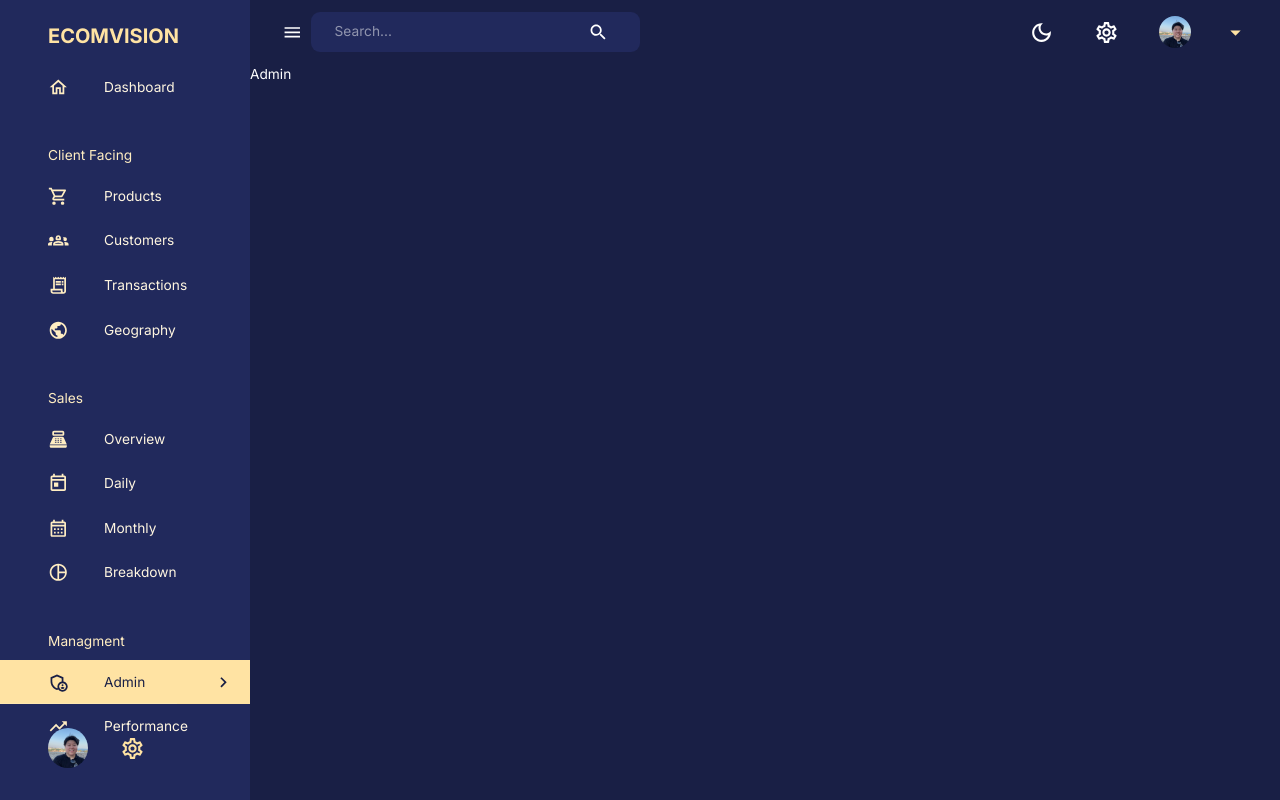
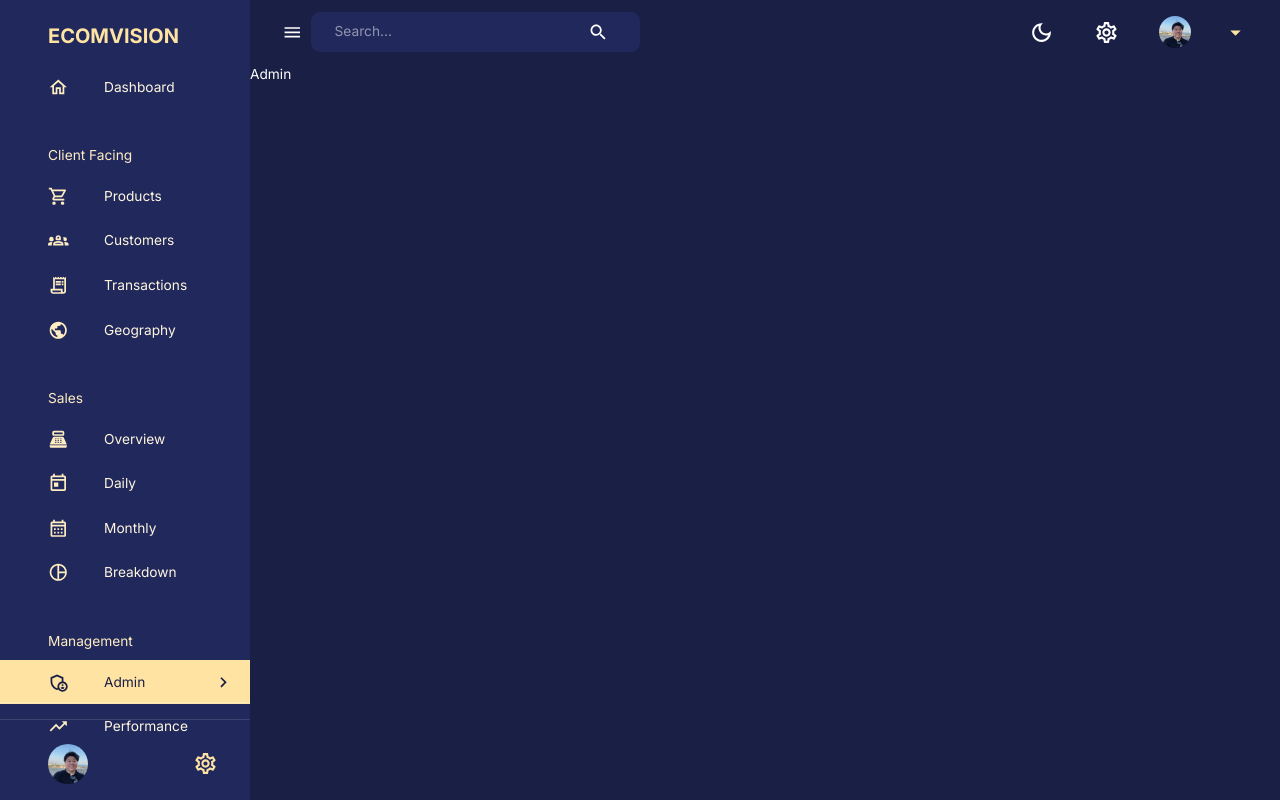
Before and after one commit to DingoDang1113/mern_dashboard, a React (Create React App) app in the folder client/: page /admin in a window 1280 px wide. Built offline with nearby package versions, Linux system fonts and the light colour scheme; no server answers.

Commit message:
fix side bar overlapping & typos

```diff
--- a/client/src/components/Sidebar.jsx
+++ b/client/src/components/Sidebar.jsx
@@ -82,7 +82,7 @@ const navItems = [
         icon: <PieChartOutlined />
     },
     {
-        text: "Managment",
+        text: "Management",
         icon: null
     },
     {
@@ -134,7 +134,7 @@ const Sidebar = ({
 
             }}
         >
-            <Box width="100%" height="100%">
+            <Box width="100%" display="flex" flexDirection="column" sx={{ postion: "relative"}}>
                 <Box m= "1.5rem 2rem 0.5rem 3rem">
                     <FlexBetween color={theme.palette.secondary.main}>
                         <Box display="flex" alignItems="center" gap="0.5rem" >
@@ -151,7 +151,7 @@ const Sidebar = ({
                     </FlexBetween>
                 </Box>
                 {/* List of NavItems */}
-                <List>
+                <List sx={{ flex: 1, overflowY: "auto" }}>
                     {navItems.map(({text, icon}) => {
                         if (!icon) {
                             return (
@@ -206,7 +206,16 @@ const Sidebar = ({
                 </List>
 
             </Box>
-            <Box position="absolute" bottom="2rem">
+            <Box className="profileImage" sx={{
+                position:"sticky",
+                bottom: 0,
+                zIndex: 1,
+                backgroundColor: theme.palette.alt,
+                mt: "auto",
+                py: "1rem",
+                borderTop: `1px solid ${theme.palette.secondary[200]}`,
+                }}>
+
                 <Divider />
                 <FlexBetween textTransform="none" gap="1rem" m="1.5rem 2rem 0 3rem">
                     <Box
--- a/client/src/scenes/admin/index.jsx
+++ b/client/src/scenes/admin/index.jsx
@@ -1,6 +1,13 @@
-import React from 'react'
+import React from 'react';
+import { Box, useTheme } from '@mui/material';
+import { useGetAdminsQuery } from 'state/api';
+import { DataGrid } from '@mui/x-data-grid';
 
 const Admin = () => {
+  const theme = useTheme();
+  const {data, isLoading } = useGetAdminsQuery();
+  console.log("data", data)
+
   return (
     <div>Admin</div>
   )
--- a/client/src/state/api.js
+++ b/client/src/state/api.js
@@ -3,7 +3,7 @@ import { createApi, fetchBaseQuery } from "@reduxjs/toolkit/query/react";
 export const api = createApi( {
     baseQuery: fetchBaseQuery({ baseUrl: process.env.REACT_APP_BASE_URL}),   // link to the .env.local file port
     reducerPath: "adminApi",
-    tagTypes: ["User", "Products", "Customers", "Transactions", "Geography", "Sales"],
+    tagTypes: ["User", "Products", "Customers", "Transactions", "Geography", "Sales", "Admins"],
     endpoints: (build) => ({
         /* identify the API calls we're gonna make */
         getUser: build.query({
@@ -40,6 +40,12 @@ export const api = createApi( {
 
         }),
 
+        getAdmins: build.query({
+            query: () => "management/admins",
+            providesTags: ["Admins"]
+
+        }),
+
 
     })
 })
@@ -51,5 +57,6 @@ export const {
     useGetTransactionsQuery,
     useGetGeographyQuery,
     useGetSalesQuery,
+    useGetAdminsQuery,
 
 } = api;
```
Also changed, not shown: 2 other files (tests, documents, lock files or other folders).
